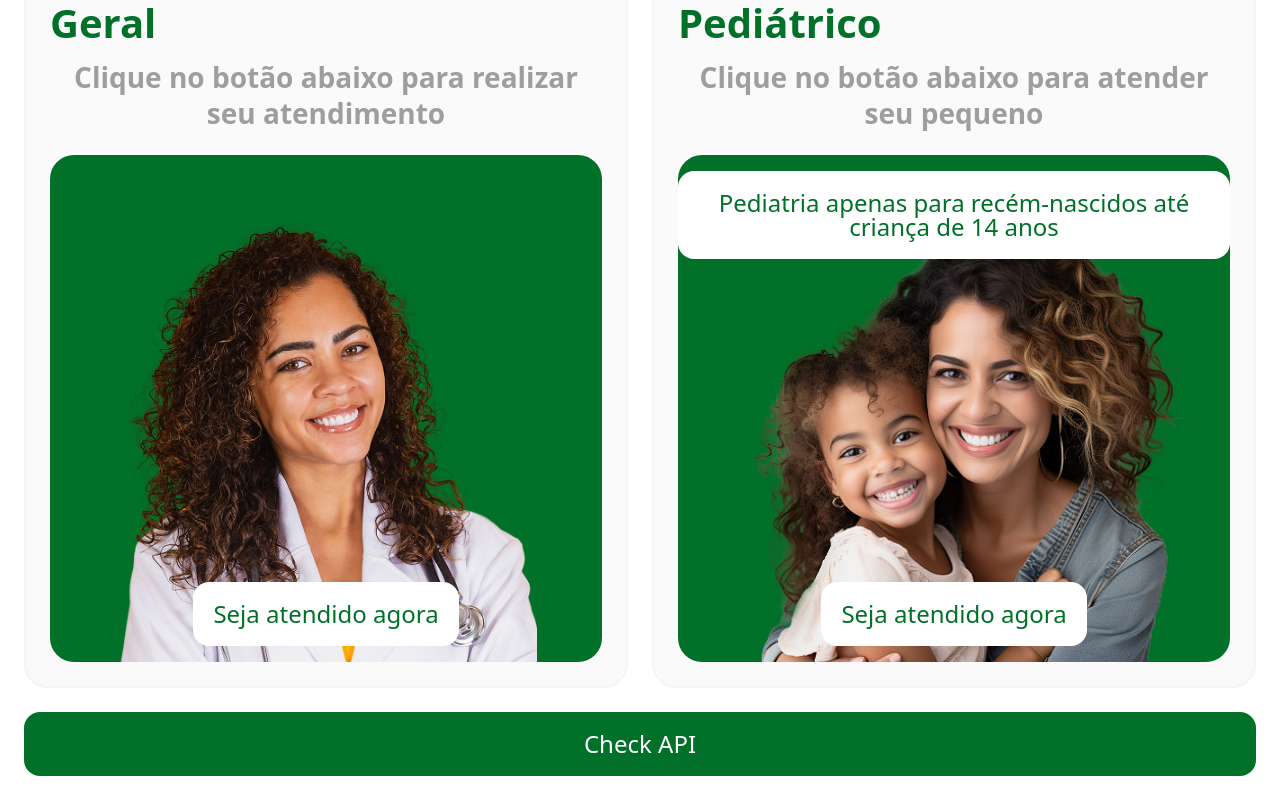
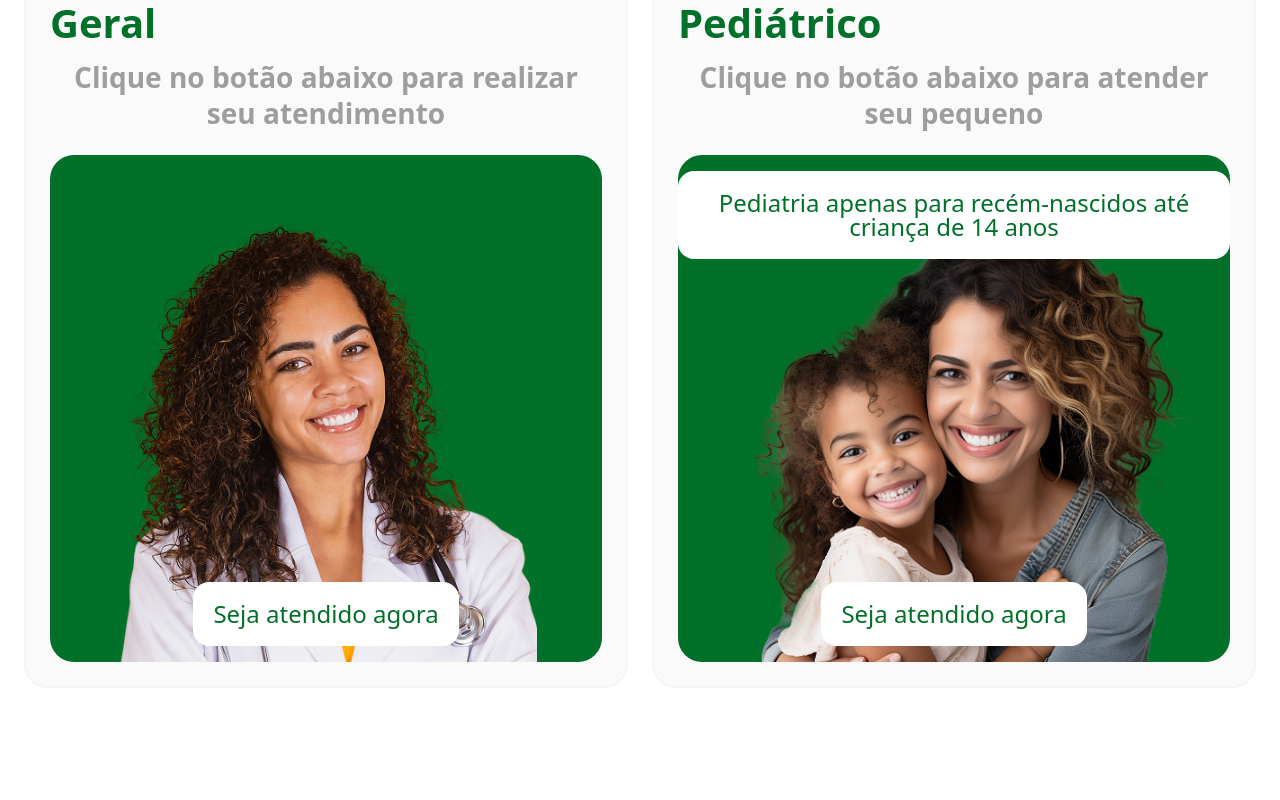
Before and after one commit to castro-onerb/tennant-attendance, a React (Vite) app: page / in a window 1280 px wide. Shown: the part 351-1151 px from the top of the page. After the commit the page ends 1063 px from the top, so only its background shows below. Built offline with nearby package versions, Linux system fonts and the light colour scheme.

Commit message:
Removido teste de api

```diff
--- a/src/pages/home/index.tsx
+++ b/src/pages/home/index.tsx
@@ -9,12 +9,6 @@ import { DataPatient } from "./clinico-geral/data-patient";
 
 function Home() {
   const { open } = useGlobalModal();
-
-  const handleCheckHealth = async () => {
-    const result = await fetch('http://localhost:5117/IntegrationDrAoVivo/healthcheck');
-    const response = await result.json();
-    console.log(response);
-  }
 
   const handleClinicoGeral = () => {
     open(
@@ -79,7 +73,6 @@ function Home() {
           </div>
 
         </div>
-        <Button onClick={handleCheckHealth}>Check API</Button>
       </div>
     </div>
   )
```
